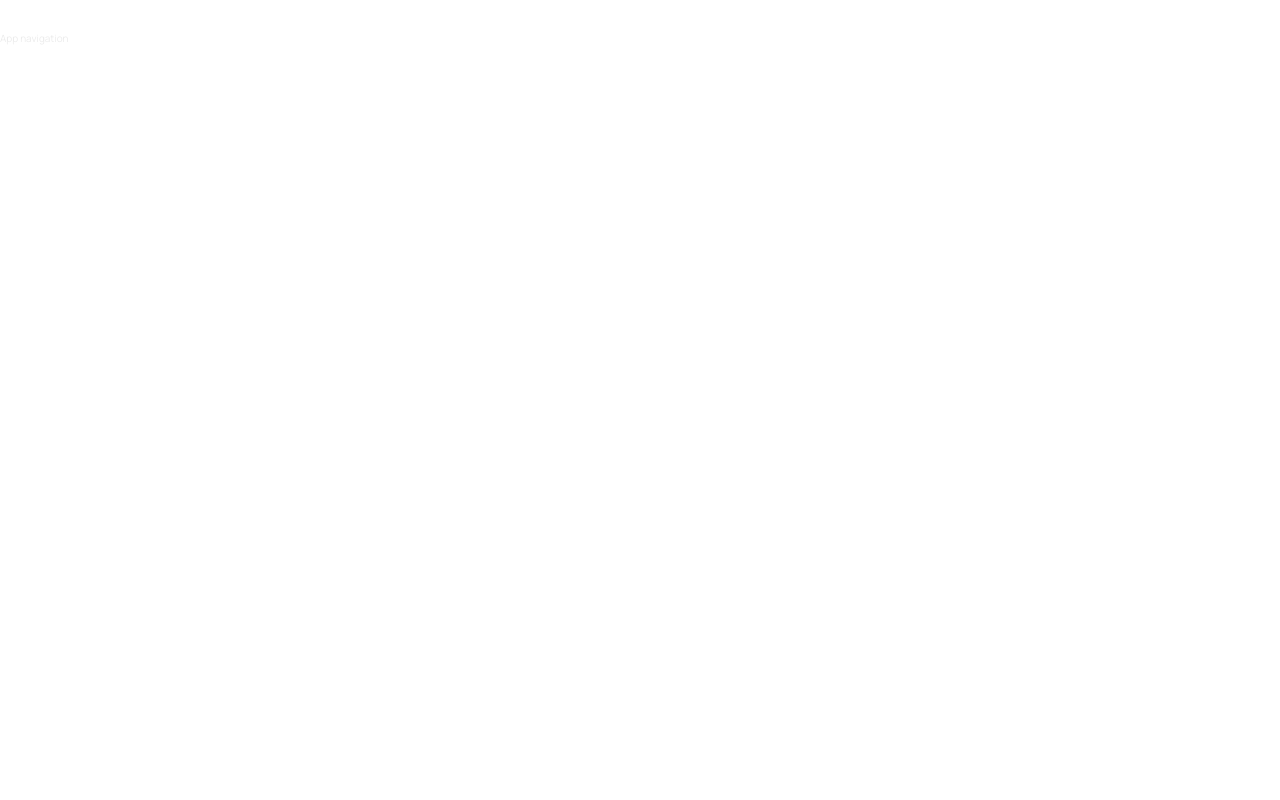
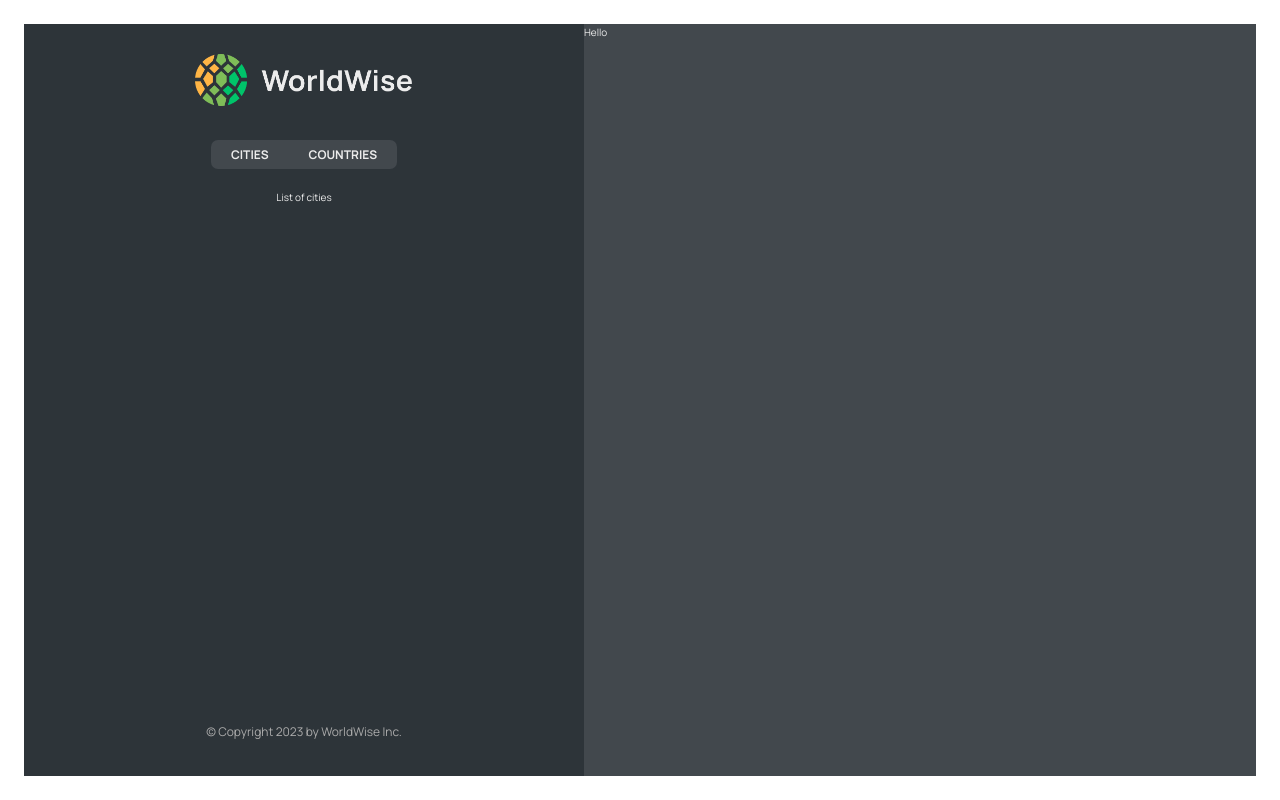
Before and after one commit to VonPenserot/worldwise, a React (Vite) app: page /app in a window 1280 px wide. Built offline with nearby package versions, Linux system fonts and the light colour scheme.

Commit message:
setting up nested routes for appLayout

```diff
--- a/src/App.jsx
+++ b/src/App.jsx
@@ -10,18 +10,21 @@
 
 function App() {
   return (
-    <>
     <BrowserRouter>
       <Routes>
-          <Route path="/" element={<Homepage />} />
+        <Route index element={<Homepage />} />
         <Route path="product" element={<Product />} />
         <Route path="pricing" element={<Pricing />} />
-          <Route path="app" element={<AppLayout />} />
+        <Route path="app" element={<AppLayout />}>
+          <Route index element={<p>List of cities</p>} />
+          <Route path="cities" element={<p>List of cities</p>} />
+          <Route path="countries" element={<p>Countries</p>} />
+          <Route path="form" element={<p>Form</p>} />
+        </Route>
         <Route path="login" element={<Login />} />
         <Route path="*" element={<PageNotFound />} />
       </Routes>
     </BrowserRouter>
-    </>
   );
 }
 
--- a/src/components/AppNav.jsx
+++ b/src/components/AppNav.jsx
@@ -1,7 +1,19 @@
+import { NavLink } from "react-router-dom";
 import styles from "./AppNav.module.css";
 
 function AppNav() {
-  return <nav className={styles.nav}>App navigation</nav>;
+  return (
+    <nav className={styles.nav}>
+      <ul>
+        <li>
+          <NavLink to="cities">Cities</NavLink>
+        </li>
+        <li>
+          <NavLink to="countries">Countries</NavLink>
+        </li>
+      </ul>
+    </nav>
+  );
 }
 
 export default AppNav;
--- /dev/null
+++ b/src/components/Footer.jsx
@@ -0,0 +1,11 @@
+import styles from "./Footer.module.css";
+
+export default function Footer() {
+  return (
+    <footer className={styles.footer}>
+      <p className={styles.copyright}>
+        &copy; Copyright {new Date().getFullYear()} by WorldWise Inc.
+      </p>
+    </footer>
+  );
+}
--- /dev/null
+++ b/src/components/Footer.module.css
@@ -0,0 +1,8 @@
+.footer {
+  margin-top: auto;
+}
+
+.copyright {
+  font-size: 1.2rem;
+  color: var(--color-light--1);
+}
--- /dev/null
+++ b/src/components/Map.jsx
@@ -0,0 +1,7 @@
+import styles from "./Map.module.css";
+
+function Map() {
+  return <div className={styles.mapContainer}>Hello</div>;
+}
+
+export default Map;
--- /dev/null
+++ b/src/components/Sidebar.jsx
@@ -0,0 +1,18 @@
+import Logo from "./Logo";
+import AppNav from "./AppNav";
+import styles from "./Sidebar.module.css";
+import Footer from "./Footer";
+import { Outlet } from "react-router-dom";
+
+function Sidebar() {
+  return (
+    <div className={styles.sidebar}>
+      <Logo />
+      <AppNav />
+      <Outlet />
+      <Footer />
+    </div>
+  );
+}
+
+export default Sidebar;
--- a/src/components/Sidebar.module.css
+++ b/src/components/Sidebar.module.css
@@ -8,12 +8,3 @@
   align-items: center;
   height: calc(100vh - 4.8rem);
 }
-
-.footer {
-  margin-top: auto;
-}
-
-.copyright {
-  font-size: 1.2rem;
-  color: var(--color-light--1);
-}
--- a/src/pages/AppLayout.jsx
+++ b/src/pages/AppLayout.jsx
@@ -1,9 +1,12 @@
-import AppNav from "../components/AppNav";
+import Map from "../components/Map";
+import Sidebar from "../components/Sidebar";
+import styles from "./AppLayout.module.css";
 
 function AppLayout() {
   return (
-    <div>
-      <AppNav />
+    <div className={styles.app}>
+      <Sidebar />
+      <Map />
     </div>
   );
 }
```
Also changed, not shown: src/index.css (+0 -9 lines). Lines whose indentation alone changed are shown as unchanged.
